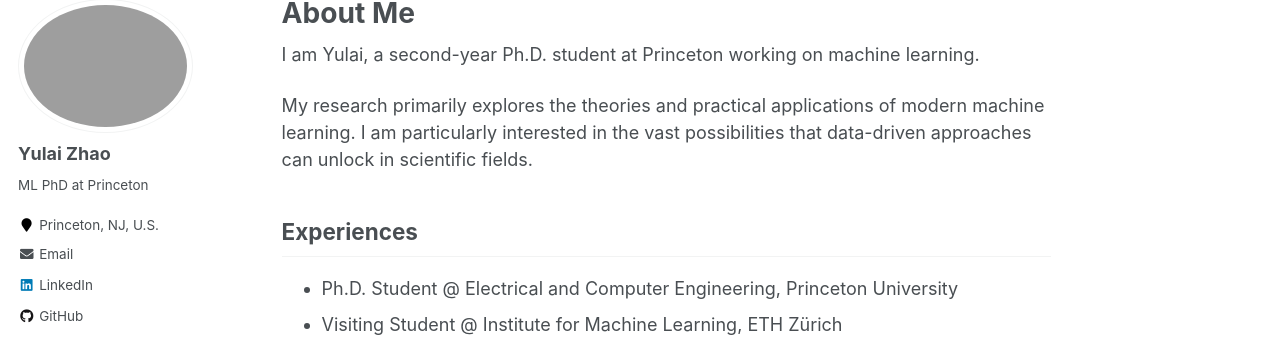
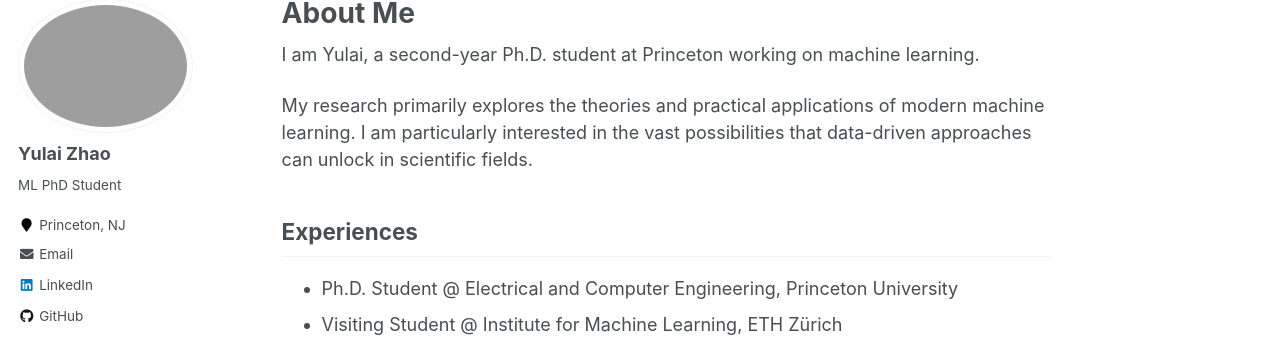
Before and after one commit to zhaoyl18/zhaoyl18.github.io, a Jekyll site: the page built from _pages/about.md, in a window 1280 px wide. Shown: the part 119-458 px from the top of the page. Built offline with Jekyll 4.4.1, drawn with Linux system fonts in a browser that asks for light colours; some web fonts are replaced.

Commit message:
Update _config.yml

```diff
--- a/_config.yml
+++ b/_config.yml
@@ -82,8 +82,8 @@ analytics:
 author:
   name             : "Yulai Zhao"
   avatar           : "avatar.png"
-  bio              : "ML PhD at Princeton"
-  location         : "Princeton, NJ, U.S."
+  bio              : "ML PhD Student"
+  location         : "Princeton, NJ"
   email            : "yulaiz@princeton.edu"
   linkedin         :  yulaizhao
   googlescholar    :  https://scholar.google.com/citations?user=r-mWYj0AAAAJ
```
